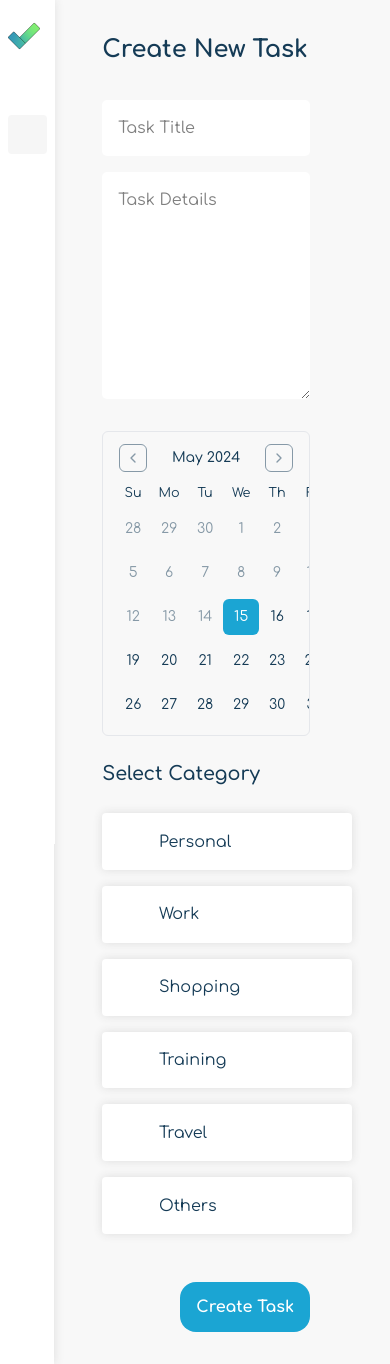
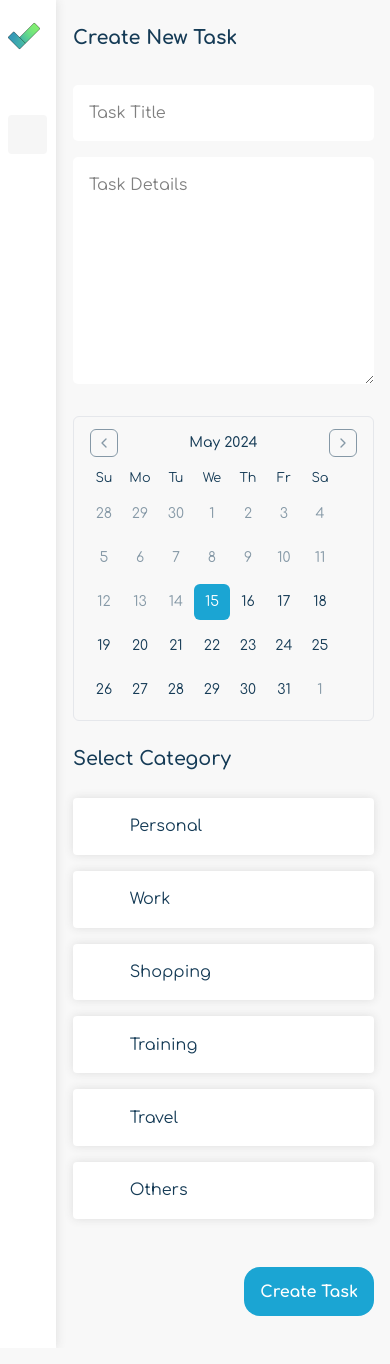
Before and after one commit to Sibel-Bouzo/todo-app, a React (Vite) app: page /todo-app/newtask in a window 390 px wide. Built offline with nearby package versions, Linux system fonts and the light colour scheme; some icons are missing.

Commit message:
responsive changes

```diff
--- a/src/index.css
+++ b/src/index.css
@@ -141,3 +141,12 @@ h3 {
     display: none;
   }
 }
+@media (max-width: 400px) {
+  h2 {
+    font-size: 1.2rem;
+  }
+  .container {
+    padding: 1.5rem 1rem 2rem 1rem;
+    margin-left: 1px;
+  }
+}
--- a/src/pages/Home/ui/Components/NewTask/NewTask.css
+++ b/src/pages/Home/ui/Components/NewTask/NewTask.css
@@ -111,3 +111,13 @@
     padding: 0.8rem 1rem;
   }
 }
+@media (max-width: 400px) {
+  .new-task .categories {
+    display: grid;
+    grid-template-columns: repeat(auto-fill, minmax(150px, 1fr));
+    gap: 1rem;
+  }
+  .new-task .new-task-buttons .create-task {
+    padding: 0.8rem 1rem;
+  }
+}
--- a/src/pages/Home/ui/Components/Notifications/Notifications.jsx
+++ b/src/pages/Home/ui/Components/Notifications/Notifications.jsx
@@ -11,10 +11,10 @@ export const Notifications = () => {
     <>
       <Nav />
       <main className="container text-foreground">
-        <div className="flex flex-row justify-between align-middle font-bold w-full dark:text-popover">
+        <div className="flex flex-col sm:flex-row justify-between align-middle font-bold w-full dark:text-popover">
           <h2>Notifications</h2>
           <button
-            className="font-normal"
+            className="font-normal text-start"
             onClick={() => {
               clearNotifications(),
                 notifications.length > 0 &&
```
